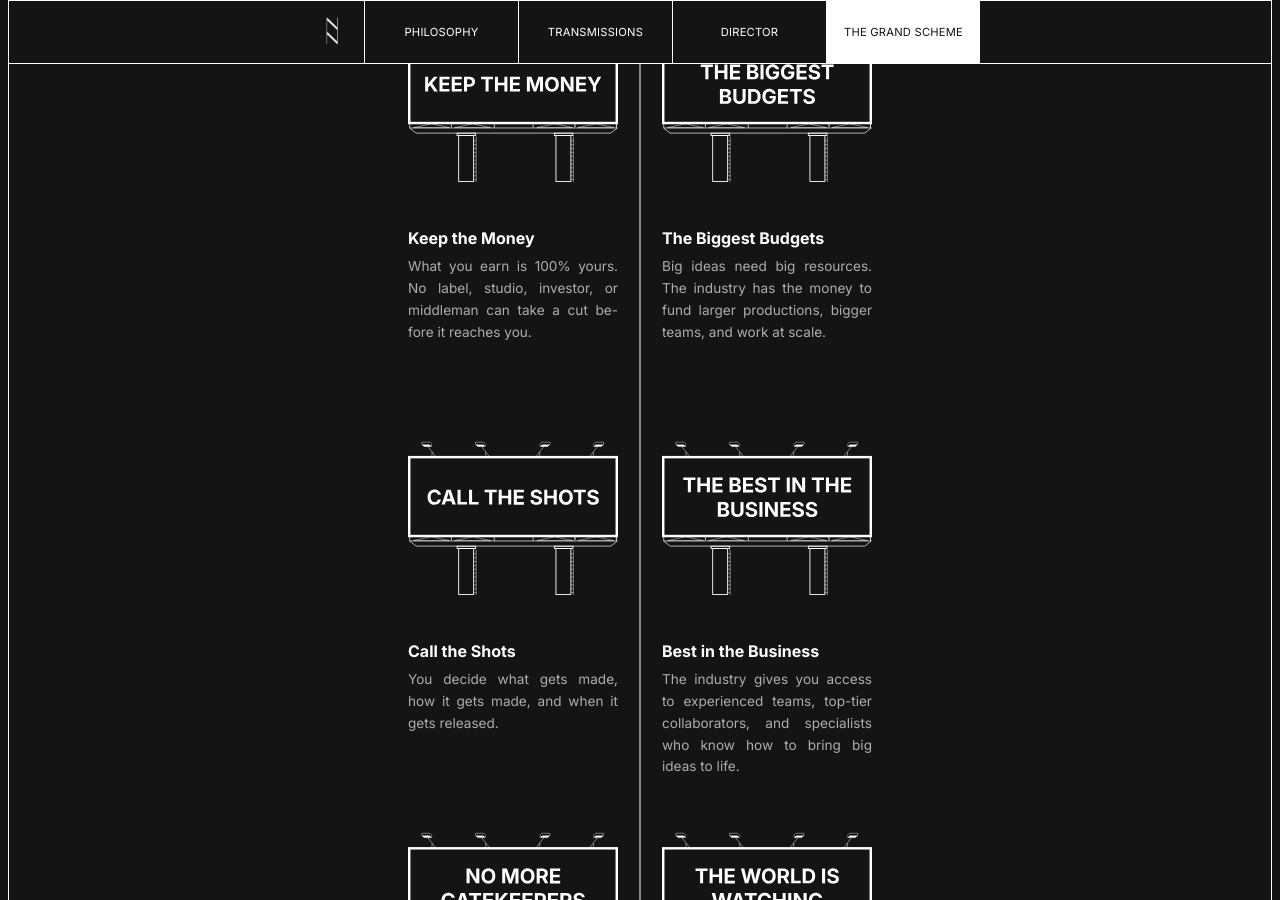
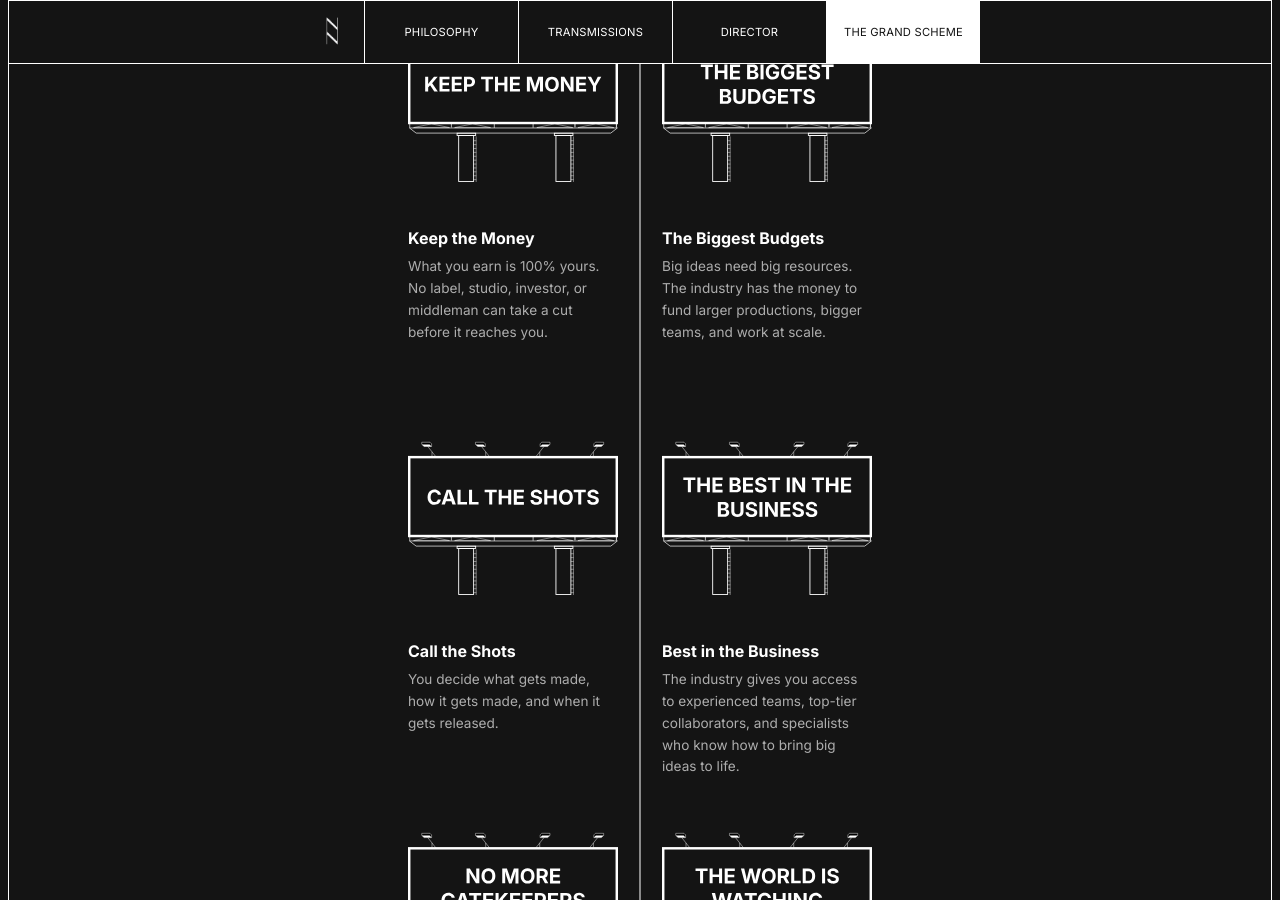
Before and after one commit to laindoe/ten-grand, a Jekyll site: the page built from index.html, in a window 1280 px wide and 900 px high, scrolled down 1290 px. Built offline with Jekyll 4.4.1, drawn with Linux system fonts in a browser that asks for light colours.

Commit message:
Left-align the billboard card copy (#201)
Justifying a ~148px column opened large word gaps -- "teams,
top-tier" had most of a line between the two words. Left aligned with
a ragged right edge instead.

hyphens: auto comes out with it. It was there only to close those
gaps, and against a ragged edge it provably never fires: identical
line counts and body heights with hyphens auto vs manual at 320, 360,
375, 393, 430, 600 and 1280. A hyphen in ragged text would read worse
than the rag. text-align-last goes too, since it only qualifies
justify.

Verified every line of all six bodies starts flush at its box's left
edge (max deviation 0px) at 320 through 1600, columns still aligned,
no new overflow, no console errors.


Claude-Session: https://claude.ai/code/session_017ynTvtGuh3qPdfkvciNjhT

Co-authored-by: Claude <noreply@anthropic.com>

```diff
--- a/css/style.css
+++ b/css/style.css
@@ -602,16 +602,16 @@ a {
   margin-bottom: 6px;
 }
 
-/* Justified like newspaper body text; text-align-last keeps the
-   final (usually short) line from being stretched to the full
-   column width. */
+/* Left aligned, not justified: at a column this narrow justification
+   opened large word gaps. hyphens: auto was only there to close them,
+   and against a ragged right edge it provably never fires (identical
+   line counts at 320 through 1600) -- a hyphen in ragged text would
+   read worse than the rag itself. text-align-last goes with justify. */
 .billboard__body {
   font-size: clamp(0.68rem, 2.7vw, 0.85rem);
   line-height: 1.6;
   color: var(--color-text-muted);
-  text-align: justify;
-  text-align-last: left;
-  hyphens: auto;
+  text-align: left;
 }
 
 /* ---------- Shared toll ----------
```
